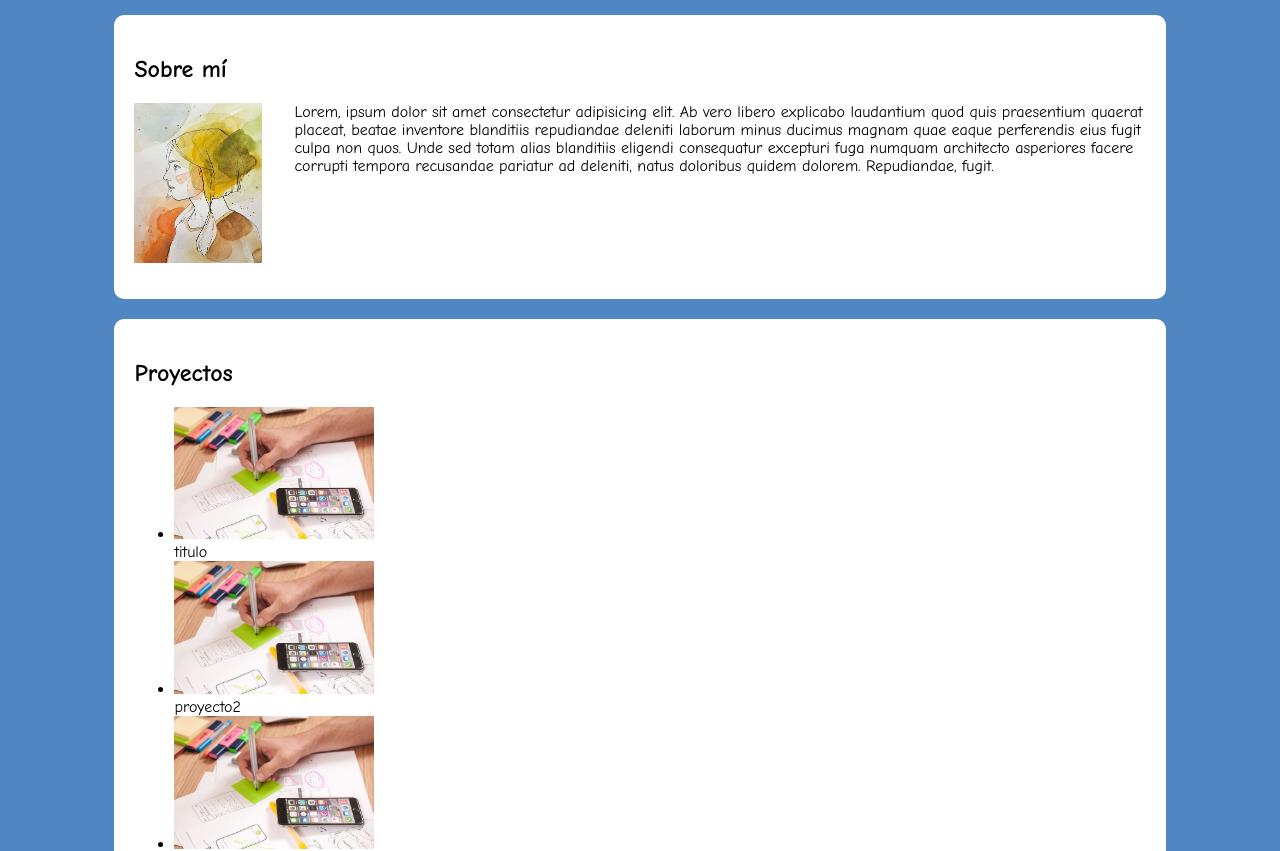
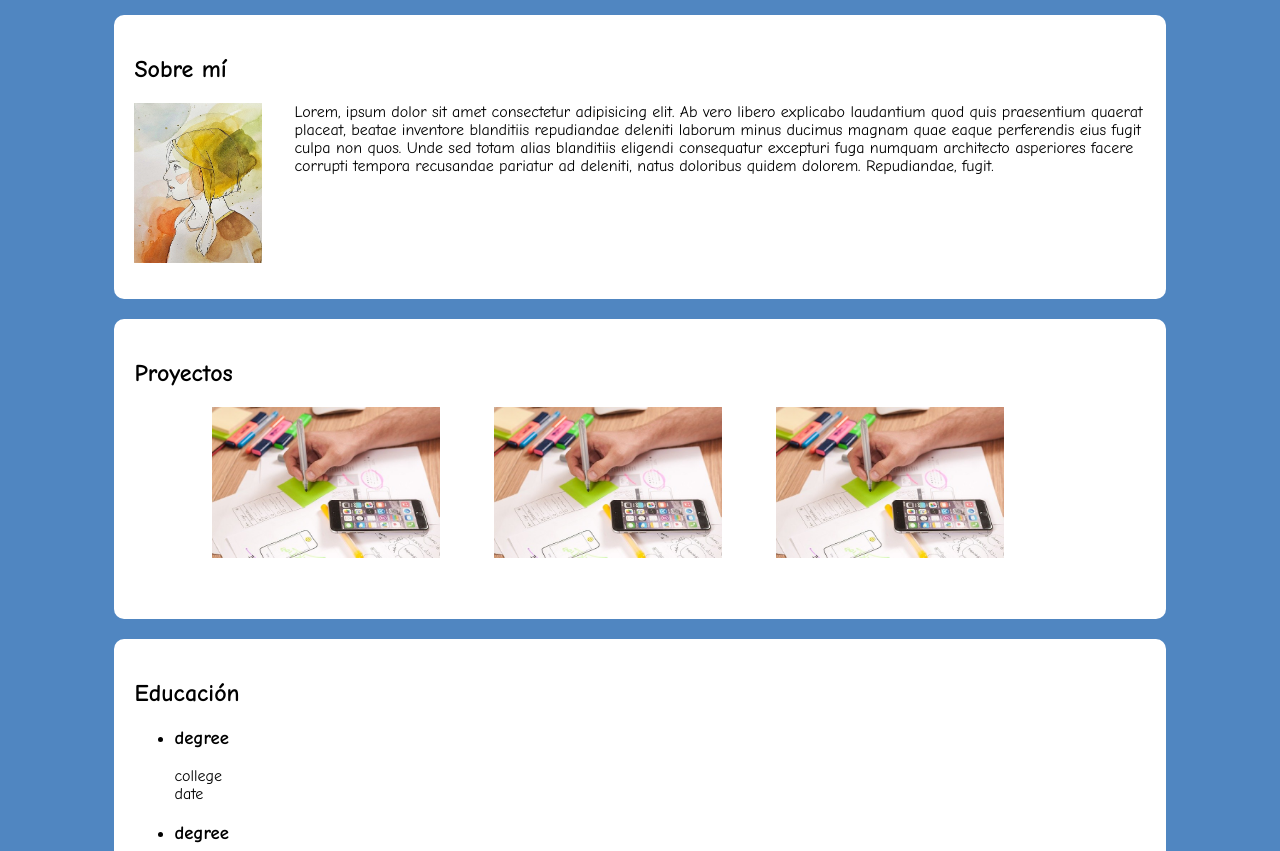
Before and after one commit to dtisoy/myPortfolio, a plain HTML site: page index.html in a window 1280 px wide. Shown: the part 101-952 px from the top of the page. Drawn offline with Linux system fonts and the light colour scheme.

Commit message:
ubicacion centrada imagenes tarjeta proyectos

```diff
--- a/estilos/estilos.css
+++ b/estilos/estilos.css
@@ -50,3 +50,22 @@ article .perfil-profesional {
 }
 
 /* Tarjeta de proyecto */
+.info-proyectos {
+    min-height: 15em;
+}
+.info-proyectos .muestra-proyectos {
+    width: 90%;
+    margin : 0 auto;
+
+}
+.info-proyectos .miniatura-proyecto {
+
+    width: 25%;
+    float: left;
+    margin: 0 3%;
+
+}
+.info-proyectos .miniatura-proyecto img {
+    width: 100%;
+    height: 100%;
+}
--- a/index.html
+++ b/index.html
@@ -29,20 +29,16 @@
                     pariatur ad deleniti, natus doloribus quidem dolorem. Repudiandae, fugit.</p>
             </article>
         </section>
-        <section class="tarjeta">
-            <article>
+        <section class="tarjeta ">
+            <article class="info-proyectos">
                 <h2>Proyectos</h2>
-                <ul>
-                    <li>
-                        <div><img src="img/proyecto.jpg" alt="" width="200px"></div><span>titulo</span>
-                    </li>
-                    <li>
-                        <div><img src="img/proyecto.jpg" alt="" width="200px"></div><span>proyecto2</span>
-                    </li>
-                    <li>
-                        <div><img src="img/proyecto.jpg" alt="" width="200px"></div><span>proyecto3</span>
-                    </li>
-                </ul>
+<div class="muestra-proyectos">
+                <div class="miniatura-proyecto"><img src="img/proyecto.jpg" alt="" width="200px"></div>
+
+                <div class="miniatura-proyecto"><img src="img/proyecto.jpg" alt="" width="200px"></div>
+
+                <div class="miniatura-proyecto"><img src="img/proyecto.jpg" alt="" width="200px"></div>
+            </div>
             </article>
         </section>
         <section class="tarjeta">
```
